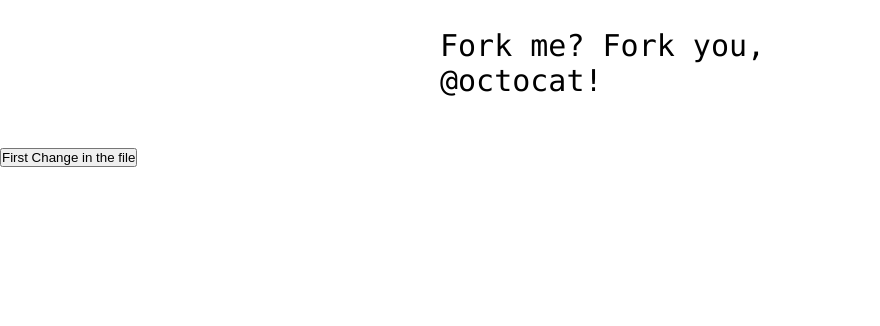
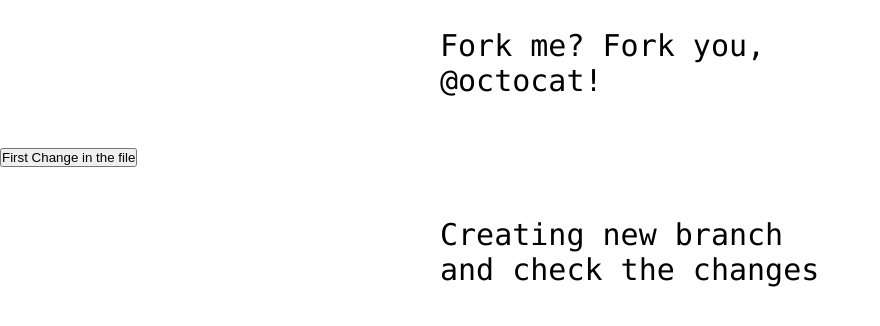
Before and after one commit to hamzamunir0/Spoon-Knife-main-copy, a plain HTML site: page index.html in a window 1280 px wide. Shown: the part 72-398 px from the top of the page, without its empty margins (0-880 px from the left). Drawn offline with Linux system fonts and the light colour scheme.

Commit message:
"A paragraph change in html with brnch"

```diff
--- a/index.html
+++ b/index.html
@@ -20,5 +20,7 @@
   First Change in the file
 </button>
 
+<p>Creating new branch and check the changes</p>
+
 </body>
 </html>
```
